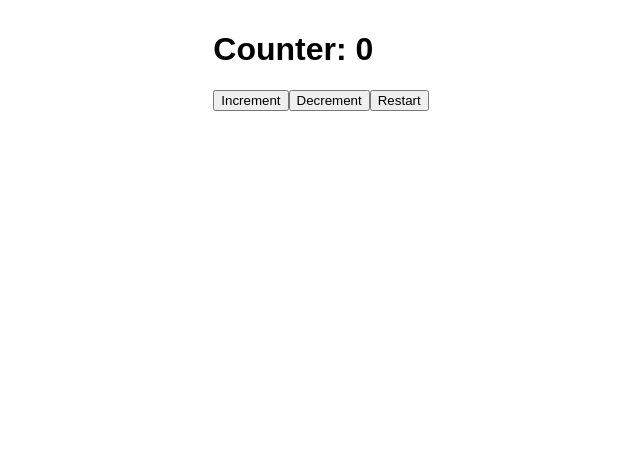
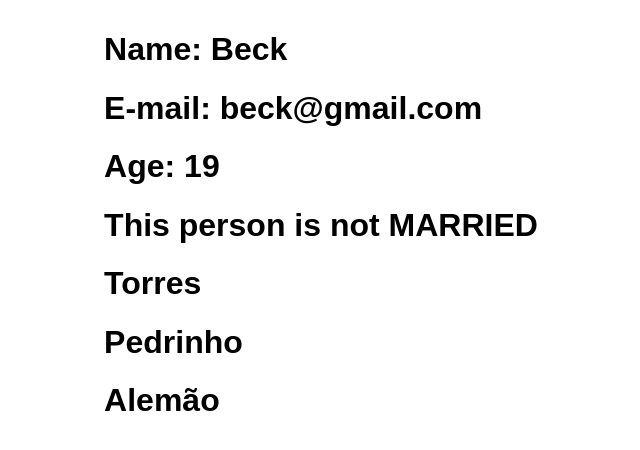
Before and after one commit to LuisHBeck/React__, a React (Vite) app: page / in a window 1280 px wide. Shown: the top 450 px of the page, without its empty margins (319-959 px from the left). Built offline with nearby package versions, Linux system fonts and the light colour scheme.

Commit message:
feat: props type

```diff
--- a/package.json
+++ b/package.json
@@ -13,6 +13,7 @@
     "@hookform/resolvers": "^3.3.1",
     "@tanstack/react-query": "^4.35.0",
     "axios": "^1.5.0",
+    "prop-types": "^15.8.1",
     "react": "^18.2.0",
     "react-dom": "^18.2.0",
     "react-hook-form": "^7.46.1",
--- a/src/App.jsx
+++ b/src/App.jsx
@@ -1,12 +1,18 @@
 import "./App.css";
-import { Counter } from "./components/Counter";
+import { Person } from "./components/Person";
 
 function App() {
-  return (
-    <div className="App">
-      <Counter />
-    </div>
-  )
+	return (
+		<div className="App">
+			<Person
+				name="Beck"
+				email="beck@gmail.com"
+				age={19}
+				isMarried={false}
+				friends={["Torres", "Pedrinho", "Alemão"]}
+			/>
+		</div>
+	);
 }
 
 export default App;
--- a/src/components/Counter.jsx
+++ /dev/null
@@ -1,14 +0,0 @@
-import { useCounter } from "../useCounter";
-
-export const Counter = () => {
-  const { number, increment, decrement, restart } = useCounter();
-
-  return (
-    <div>
-      <h1>Counter: {number}</h1>
-      <button onClick={increment}>Increment</button>
-      <button onClick={decrement}>Decrement</button>
-      <button onClick={restart}>Restart</button>
-    </div>
-  );
-}
--- /dev/null
+++ b/src/components/Person.jsx
@@ -0,0 +1,26 @@
+/* eslint-disable react/jsx-key */
+/* eslint-disable react/prop-types */
+
+import { PropTypes } from "prop-types";
+
+export const Person = (props) => {
+	return (
+		<div>
+			<h1> Name: {props.name} </h1>
+			<h1> E-mail: {props.email} </h1>
+			<h1> Age: {props.age} </h1>
+			<h1> This person {props.isMarried ? "is" : "is not"} MARRIED</h1>
+			{props.friends.map((friend) => (
+				<h1> {friend} </h1>
+			))}
+		</div>
+	);
+};
+
+Person.propTypes = {
+  name: PropTypes.string,
+  email: PropTypes.string,
+  age: PropTypes.number,
+  isMarried: PropTypes.bool,
+  friends: PropTypes.arrayOf(PropTypes.string),
+};
--- a/src/useCounter.jsx
+++ /dev/null
@@ -1,19 +0,0 @@
-import { useState } from "react";
-
-export const useCounter = () => {
-	const [number, setNumber] = useState(0);
-
-	const increment = () => {
-		setNumber(number + 1);
-	};
-
-	const decrement = () => {
-		setNumber(number - 1);
-	};
-
-	const restart = () => {
-		setNumber(0);
-	};
-
-  return { number, increment, decrement, restart };
-};
```
Also changed, not shown: src/App1.jsx (deleted, +0 -23 lines), src/components/Cat.jsx (deleted, +0 -15 lines), src/components/Form.jsx (deleted, +0 -57 lines), src/useGetCat.jsx (deleted, +0 -25 lines), src/useToggle.jsx (deleted, +0 -11 lines).
